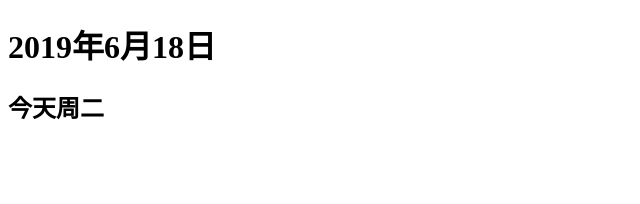
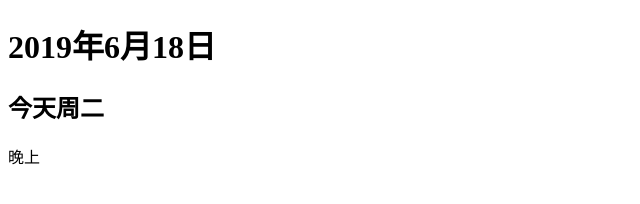
Before and after one commit to never-wjj/never-wjj, a plain HTML site: page index.html in a window 1280 px wide. Shown: the full height of the page, 0-640 px from the left. Drawn offline with Linux system fonts and the light colour scheme.

Commit message:
Update index.html

```diff
--- a/index.html
+++ b/index.html
@@ -9,5 +9,6 @@
   <body>
     <h1>2019年6月18日</h1>
     <h2>今天周二</h2>
+    <p>晚上</p>
   </body>
 </html>
```
